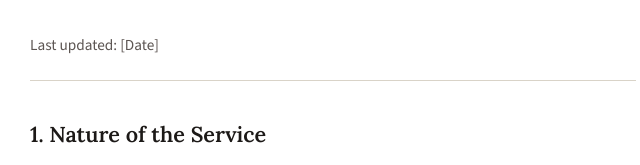
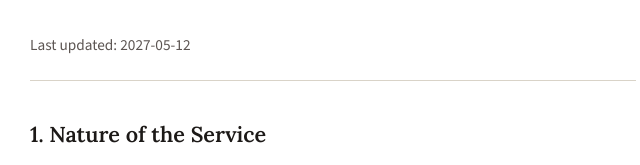
Before and after one commit to alexanderscheibler/gnb-news-digest, a website: page public/tos.html in a window 1280 px wide. Shown: the part 237-402 px from the top of the page, 307-947 px from the left. Drawn offline with nearby package versions, Linux system fonts and the light colour scheme.

Commit message:
Update tos.html

```diff
--- a/public/tos.html
+++ b/public/tos.html
@@ -30,7 +30,7 @@
           Back
         </a>
         <h1 id="tos-title-en">Terms of Service</h1>
-        <p class="meta">Last updated: <time datetime="2025-01-01">[Date]</time></p>
+        <p class="meta">Last updated: <time datetime="2026-05-12">2027-05-12</time></p>
 
         <h2>1. Nature of the Service</h2>
         <p>This service is an independent, non-commercial demonstration application ("Demo App") designed to scrape publicly available headlines from the Government of New Brunswick website (<a href="https://gnb.ca" rel="noopener noreferrer" target="_blank">gnb.ca</a>) and deliver them via email.</p>
@@ -54,7 +54,7 @@
           Retour
         </a>
         <h1 id="tos-title-fr">Conditions d'utilisation</h1>
-        <p class="meta">Dernière mise à jour : <time datetime="2025-01-01">[Date]</time></p>
+        <p class="meta">Dernière mise à jour : <time datetime="2026-05-12">2027-05-12</time></p>
 
         <h2>1. Nature du service</h2>
         <p>Ce service est une application de démonstration indépendante et non commerciale (« l'Application ») conçue pour extraire les manchettes accessibles au public du site Web du gouvernement du Nouveau-Brunswick (<a href="https://gnb.ca" rel="noopener noreferrer" target="_blank">gnb.ca</a>) et les livrer par courriel.</p>
```
